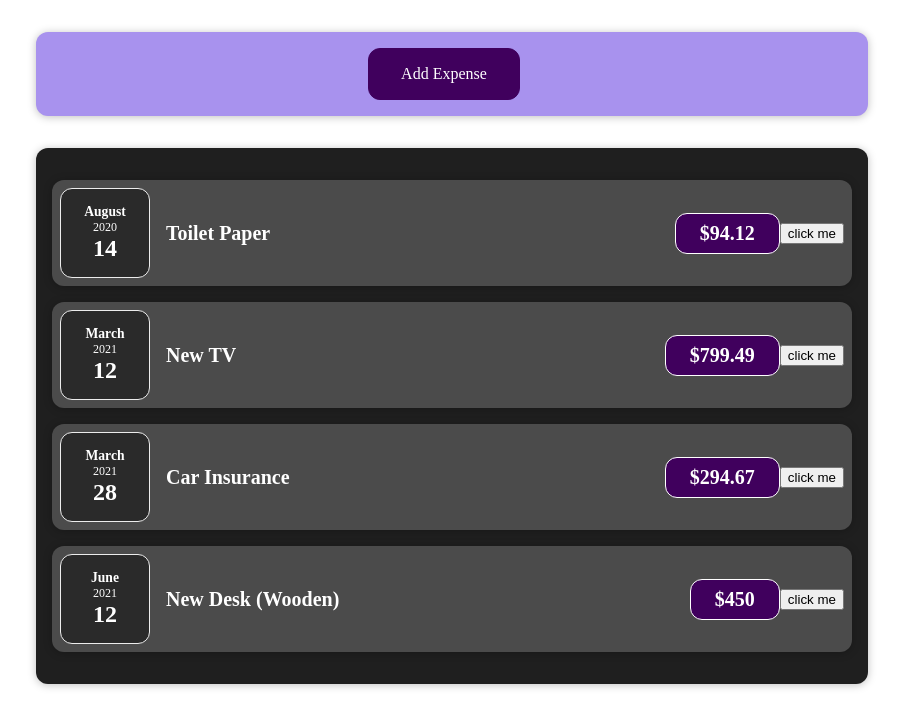
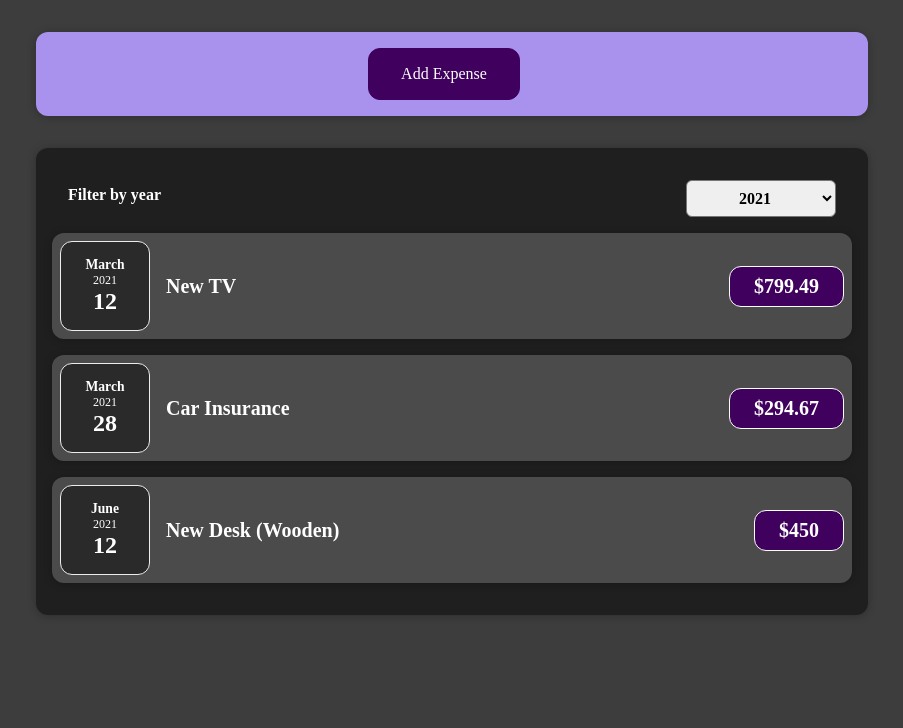
Before and after one commit to HiteshG88/ExpenseTracker, a React (Create React App) app: page / in a window 1280 px wide. Shown: the top 728 px of the page, without its empty margins (188-1091 px from the left). Built offline with nearby package versions, Linux system fonts and the light colour scheme.

Commit message:
added year filter, comments

```diff
--- a/src/App.js
+++ b/src/App.js
@@ -28,6 +28,7 @@ function App() {
   const [expenses, setExpenses] = useState(dummyExpenses);
 
   const submitNewDataHandler = (newExpenseData) => {
+    // if the new array's values depends on the prev arrays value always use this convention.
     setExpenses((prevExpenses) => {
       return [newExpenseData, ...prevExpenses];
     });
--- /dev/null
+++ b/src/components/Expenses/ExpenseFilter/ExpenseFilter.css
@@ -0,0 +1,24 @@
+.expenses-filter {
+  color: white;
+  padding: 0 1rem;
+}
+
+.expenses-filter__control {
+  display: flex;
+  width: 100%;
+  align-items: center;
+  justify-content: space-between;
+  margin: 1rem 0;
+}
+
+.expenses-filter label {
+  font-weight: bold;
+  margin-bottom: 0.5rem;
+}
+
+.expenses-filter select {
+  font: inherit;
+  padding: 0.5rem 3rem;
+  font-weight: bold;
+  border-radius: 6px;
+}
--- /dev/null
+++ b/src/components/Expenses/ExpenseFilter/ExpenseFilter.js
@@ -0,0 +1,28 @@
+import React from "react";
+
+import "./ExpenseFilter.css";
+
+const ExpensesFilter = (props) => {
+  // lifting the state to direct parent => Expenses.js
+  const dropdownHandler = (event) => {
+    props.onSelectFilter(event.target.value);
+  };
+
+  console.log(props.selected);
+
+  return (
+    <div className='expenses-filter'>
+      <div className='expenses-filter__control'>
+        <label>Filter by year</label>
+        <select value={props.selected} onChange={dropdownHandler}>
+          <option value='2022'>2022</option>
+          <option value='2021'>2021</option>
+          <option value='2020'>2020</option>
+          <option value='2019'>2019</option>
+        </select>
+      </div>
+    </div>
+  );
+};
+
+export default ExpensesFilter;
--- a/src/components/Expenses/ExpenseItem.js
+++ b/src/components/Expenses/ExpenseItem.js
@@ -1,26 +1,20 @@
-import { useState } from "react";
 import "./ExpenseItem.css";
 import ExpenseDate from "./ExpenseDate";
 import Card from "../UI/Card";
 
 const ExpenseItem = (props) => {
-  const [title, setTitle] = useState(props.title);
-
-  const clickHandler = () => {
-    setTitle("Updated!!");
-  };
-
   return (
+    <li>
       <Card className='expense-item'>
         <div>
           <ExpenseDate date={props.date} />
         </div>
         <div className='expense-item__description'>
-        <h2>{title}</h2>
+          <h2>{props.title}</h2>
           <div className='expense-item__price'>${props.amount}</div>
         </div>
-      <button onClick={clickHandler}>click me</button>
       </Card>
+    </li>
   );
 };
 
--- /dev/null
+++ b/src/components/Expenses/ExpenseList.css
@@ -0,0 +1,9 @@
+.expenses-list {
+  list-style: none;
+  padding: 0;
+}
+
+.expenses-list__fallback {
+  color: white;
+  text-align: center;
+}
--- /dev/null
+++ b/src/components/Expenses/ExpenseList.js
@@ -0,0 +1,27 @@
+import React from "react";
+import ExpenseItem from "./ExpenseItem";
+import "./ExpenseList.css";
+
+const ExpenseList = (props) => {
+  // default case: if there are no expenses in given year return no expenses.
+  if (props.items.length === 0) {
+    return <h2 className='expenses-list__fallback'>Found No Expenses!!</h2>;
+  }
+
+  return (
+    <ul className='expenses-list'>
+      {/* if there are expenses then: */}
+      {/* map the filtered year expenses array */}
+      {props.items.map((expense) => (
+        <ExpenseItem
+          key={expense.id}
+          title={expense.title}
+          amount={expense.amount}
+          date={expense.date}
+        />
+      ))}
+    </ul>
+  );
+};
+
+export default ExpenseList;
--- a/src/components/Expenses/Expenses.css
+++ b/src/components/Expenses/Expenses.css
@@ -5,3 +5,7 @@
   width: 50rem;
   max-width: 95%;
 }
+
+p{
+  color: white;
+}
--- a/src/components/Expenses/Expenses.js
+++ b/src/components/Expenses/Expenses.js
@@ -1,30 +1,30 @@
+import { useState } from "react";
 import Card from "../UI/Card";
-import ExpenseItem from "./ExpenseItem";
+import ExpensesFilter from "./ExpenseFilter/ExpenseFilter";
+import ExpenseList from "./ExpenseList";
 import "./Expenses.css";
 
 const Expenses = (props) => {
+  // default year => 2021
+  const [filteredYear, selectFilteredYear] = useState("2021");
+
+  // getting year from ExpensesFilter.js through state lifting.
+  const selectFilterHandler = (year) => {
+    selectFilteredYear(year);
+  };
+
+  // making an year specific array, by filtering acc. to year
+  const filteredExpenses = props.expenses.filter((item) => {
+    return item.date.getFullYear().toString() === filteredYear;
+  });
+
   return (
     <Card className='expenses'>
-      <ExpenseItem
-        title={props.expenses[0].title}
-        amount={props.expenses[0].amount}
-        date={props.expenses[0].date}
+      <ExpensesFilter
+        selected={filteredYear}
+        onSelectFilter={selectFilterHandler}
       />
-      <ExpenseItem
-        title={props.expenses[1].title}
-        amount={props.expenses[1].amount}
-        date={props.expenses[1].date}
-      />
-      <ExpenseItem
-        title={props.expenses[2].title}
-        amount={props.expenses[2].amount}
-        date={props.expenses[2].date}
-      />
-      <ExpenseItem
-        title={props.expenses[3].title}
-        amount={props.expenses[3].amount}
-        date={props.expenses[3].date}
-      />
+      <ExpenseList items={filteredExpenses} />
     </Card>
   );
 };
--- a/src/components/NewExpense/NewExpense.js
+++ b/src/components/NewExpense/NewExpense.js
@@ -6,7 +6,7 @@ const NewExpense = (props) => {
   const [isEditing, setIsEditing] = useState(false);
 
   const submitExpenseDataHandler = (expenseData) => {
-    // copy the expenseData from ExpenseForm to newExpenseData
+    // copy the expenseData from ExpenseForm to newExpenseData and set an id
     const newExpenseData = {
       ...expenseData,
       id: Math.random().toString(),
--- a/src/index.css
+++ b/src/index.css
@@ -1,4 +1,6 @@
 body {
   margin: 0;
   /* text-align: center; */
+  /* color: #4B4B4B; */
+  background-color: #3d3d3d;
 }
```
Lines whose indentation alone changed are shown as unchanged.
